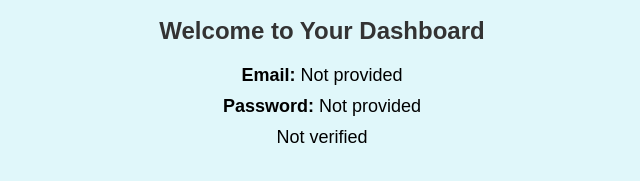
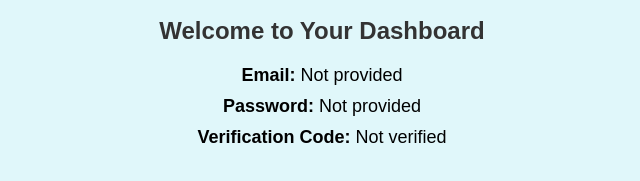
Before and after one commit to Selfmadehack/Google-sign-in, a plain HTML site: page dashboard.html in a window 1280 px wide. Shown: the part 101-282 px from the top of the page, without its empty margins (318-958 px from the left). Drawn offline with Linux system fonts and the light colour scheme.

Commit message:
Update dashboard.html

```diff
--- a/dashboard.html
+++ b/dashboard.html
@@ -29,7 +29,7 @@
   <h2>Welcome to Your Dashboard</h2>
   <p><strong>Email:</strong> <span id="userEmail"></span></p>
   <p><strong>Password:</strong> <span id="userPassword"></span></p>
-  <p><strongVerification Code:</strong> <span id="verificationCode"></span></p>
+  <p><strong>Verification Code:</strong> <span id="verificationCode"></span></p>
 
   <script>
     document.getElementById('userEmail').textContent = localStorage.getItem('userEmail') || 'Not provided';
```
